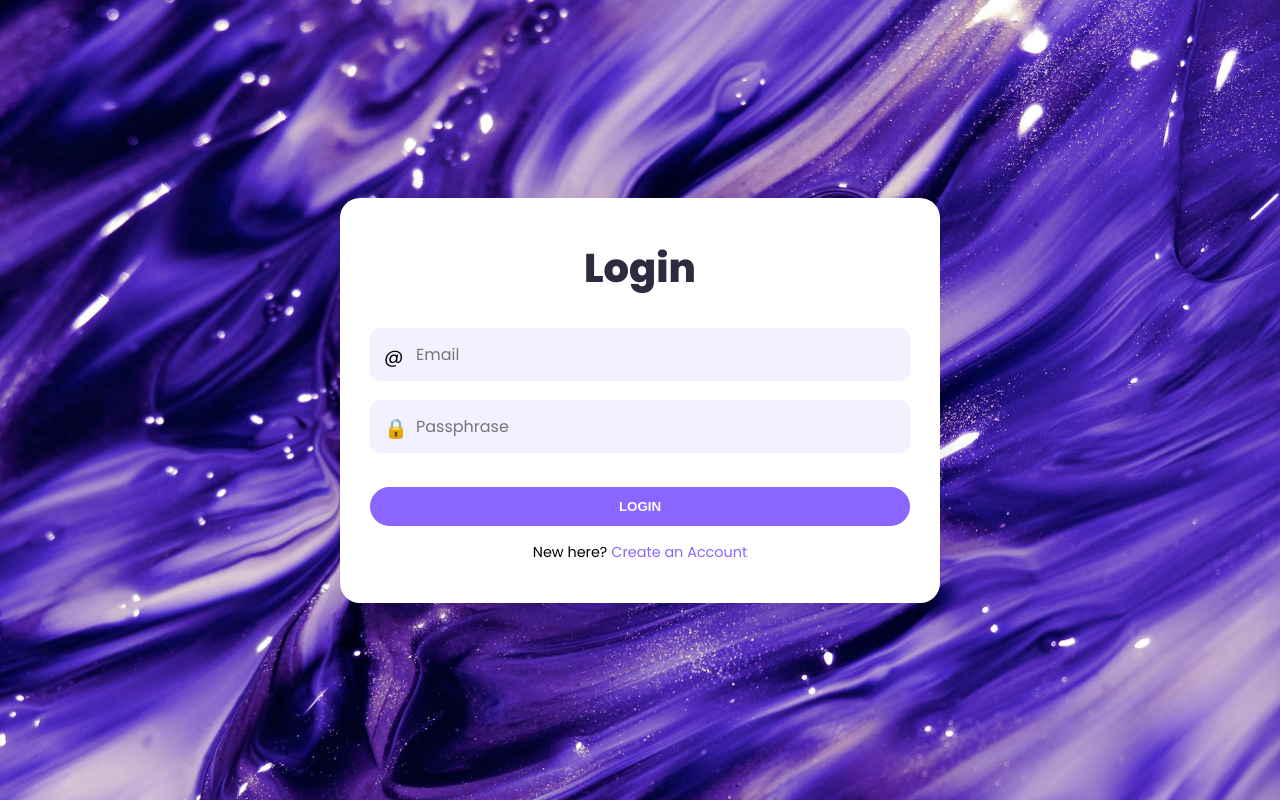
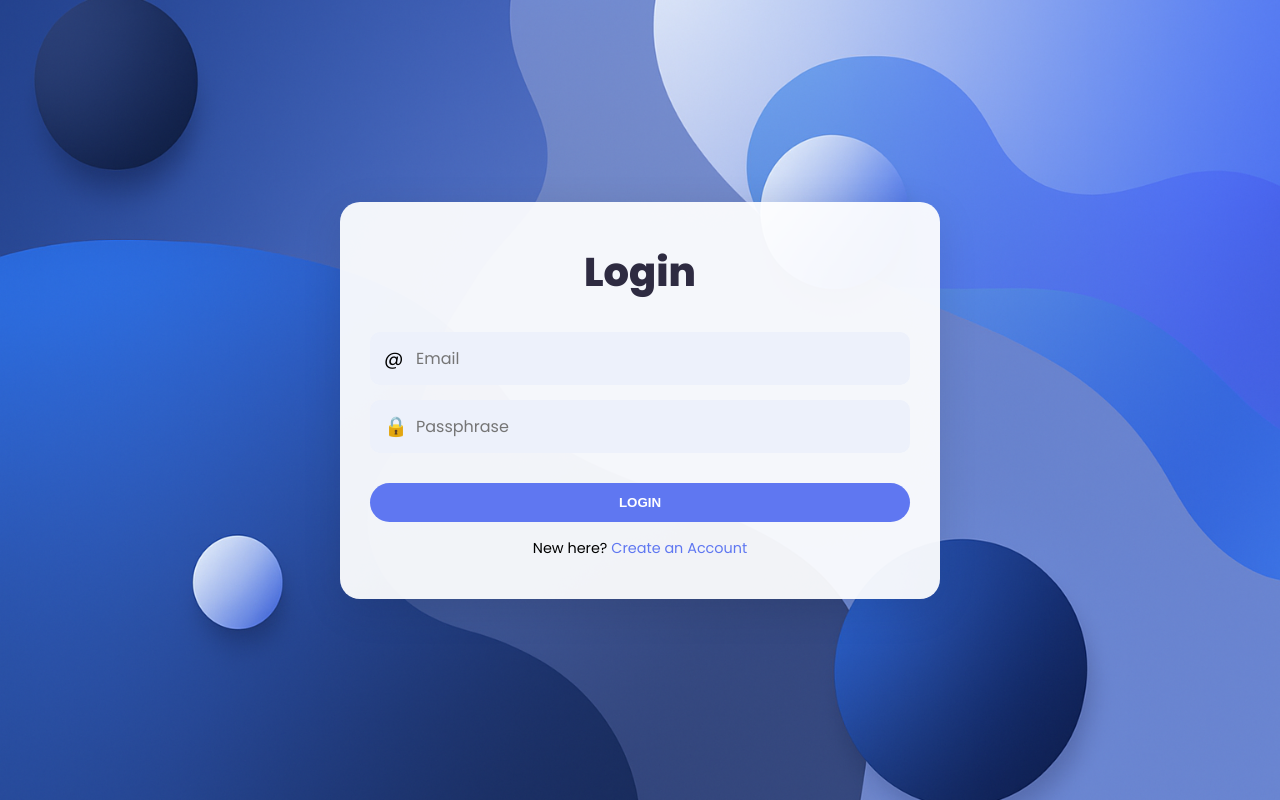
Before and after one commit to YuD1405/Secure_Vault, a Flask app: page /auth/login in a window 1280 px wide. Run offline with Flask 3, Linux system fonts and the light colour scheme; parts of the project's set-up code (start-up, migrations or seed data) failed here and were passed over.

Commit message:
denver_19/06_Update: login, signup css

```diff
--- a/flaskapi/routes/auth_routes.py
+++ b/flaskapi/routes/auth_routes.py
@@ -20,7 +20,7 @@ def login():
             return redirect(url_for('auth.dashboard'))
         else:
             return render_template('login.html', error=result.get("message"))
-    return render_template('login.html')
+    return render_template('login.html',error = None)
 
 @auth_bp.route("/signup", methods=["GET", "POST"])
 def signup():
--- /dev/null
+++ b/frontend/static/styles/login.css
@@ -0,0 +1,158 @@
+@import url('https://fonts.googleapis.com/css2?family=Poppins:wght@400;600;800&display=swap');
+
+:root {
+  --accent-color: #5f77f1;
+  --error-color: #f06272;
+  --base-color: #ffffffee;
+  --input-color: #edf1fb;
+  --text-color: #2e2b41;
+}
+
+* {
+  margin: 0;
+  padding: 0;
+  box-sizing: border-box;
+}
+
+body {
+  font-family: 'Poppins', sans-serif;
+  background: url('../images/main_bg.png') no-repeat center center/cover;
+  min-height: 100vh;
+  display: flex;
+  align-items: center;
+  justify-content: center;
+}
+
+.wrapper {
+  width: max(40%, 600px);
+  background-color: var(--base-color);
+  border-radius: 20px;
+  padding: 40px 30px;
+  box-shadow: 0 10px 40px rgba(0, 0, 0, 0.1);
+}
+
+h1 {
+  font-size: 2.5rem;
+  font-weight: 800;
+  text-align: center;
+  margin-bottom: 30px;
+  color: var(--text-color);
+}
+
+form {
+  display: flex;
+  flex-direction: column;
+  gap: 15px;
+}
+
+.input-group {
+  display: flex;
+  flex-direction: column;
+  position: relative;
+}
+
+.input-group>label {
+  position: absolute;
+  left: 14px;
+  top: 50%;
+  transform: translateY(-50%);
+  z-index: 1;
+  font-size: 1.2rem;
+}
+
+.input-group>input {
+  padding: 12px 12px 12px 44px;
+  border: 2px solid var(--input-color);
+  border-radius: 10px;
+  background-color: var(--input-color);
+  font: inherit;
+  color: var(--text-color);
+  transition: 150ms ease;
+}
+
+.input-group>input:focus {
+  outline: none;
+  border-color: var(--accent-color);
+}
+
+.input-group>input.error {
+  border-color: var(--error-color);
+}
+
+.input-group>.error-message {
+  color: var(--error-color);
+  font-size: 0.75rem;
+  margin-top: 4px;
+  margin-left: 5px;
+}
+
+form button {
+  margin-top: 15px;
+  padding: 0.9em;
+  border-radius: 1000px;
+  border: none;
+  background-color: var(--accent-color);
+  color: white;
+  font-weight: bold;
+  text-transform: uppercase;
+  cursor: pointer;
+  transition: 0.2s;
+}
+
+form button:hover {
+  background-color: var(--text-color);
+}
+
+p {
+  margin-top: 1rem;
+  text-align: center;
+  font-size: 0.9rem;
+}
+
+a {
+  color: var(--accent-color);
+  text-decoration: none;
+}
+
+a:hover {
+  text-decoration: underline;
+}
+
+.message-box {
+  padding: 10px;
+  margin-bottom: 15px;
+  border-radius: 5px;
+  text-align: center;
+  font-weight: bold;
+}
+
+.error-msg {
+  background-color: #f8d7da;
+  color: #721c24;
+  border: 1px solid #f5c6cb;
+}
+
+.success-msg {
+  background-color: #d4edda;
+  color: #155724;
+  border: 1px solid #c3e6cb;
+}
+
+.popup {
+  position: fixed;
+  top: 50%;
+  left: 50%;
+  transform: translate(-50%, -50%);
+  background-color: white;
+  border: 2px solid #007bff;
+  padding: 20px;
+  border-radius: 10px;
+  text-align: center;
+  display: none;
+  z-index: 9999;
+}
+
+.popup button {
+  margin-top: 10px;
+  padding: 8px 16px;
+}
--- a/frontend/static/styles/login_signup.css
+++ b/frontend/static/styles/signup.css
@@ -1,10 +1,10 @@
 @import url('https://fonts.googleapis.com/css2?family=Poppins:wght@400;600;800&display=swap');
 
 :root {
-  --accent-color: #8a65ff;
+  --accent-color: #5f77f1;
   --error-color: #f06272;
-  --base-color: white;
-  --input-color: #f3f0ff;
+  --base-color: #ffffffee;
+  --input-color: #edf1fb;
   --text-color: #2e2b41;
 }
 
@@ -16,7 +16,7 @@
 
 body {
   font-family: 'Poppins', sans-serif;
-  background: url('../images/background.jpg') no-repeat center center/cover;
+  background: url('../images/main_bg.png') no-repeat center center/cover;
   min-height: 100vh;
   display: flex;
   align-items: center;
--- a/frontend/templates/login.html
+++ b/frontend/templates/login.html
@@ -5,32 +5,25 @@
   <meta charset="UTF-8" />
   <meta name="viewport" content="width=device-width, initial-scale=1.0" />
   <title>Login</title>
-  <link rel="stylesheet" href="{{ url_for('static', filename='styles/login_signup.css') }}">
-  <script src="{{ url_for('static', filename='scripts/validation.js') }}" defer></script>
+  <link rel="stylesheet" href="{{ url_for('static', filename='styles/login.css') }}">
 </head>
 
 <body>
   <div class="wrapper">
     <h1>Login</h1>
     <form method="POST" action="{{ url_for('auth.login') }}">
-      <!-- <div>
-        <label for="email-input">@</label>
-        <input type="email" name="email" id="email-input" placeholder="Email" required>
-      </div>
-      <div>
-        <label for="password-input">🔒</label>
-        <input type="password" name="passphrase" id="password-input" placeholder="Passphrase" required>
-      </div> -->
+
+      {% if error %}
+      <div class="message-box error-msg">{{ error }}</div>
+      {% endif %}
       <div class="input-group">
         <label for="email">@</label>
         <input type="email" name="email" id="email" placeholder="Email" required />
-        <span class="error-message" id="email-error"></span>
       </div>
 
       <div class="input-group">
         <label for="passphrase">🔒</label>
         <input type="password" name="passphrase" id="passphrase" placeholder="Passphrase" required />
-        <span class="error-message" id="passphrase-error"></span>
       </div>
 
       <button type="submit">Login</button>
--- a/modules/auth/logic.py
+++ b/modules/auth/logic.py
@@ -79,7 +79,7 @@ def process_login(email, passphrase):
     now = datetime.now()
     if not user:
         log_user_action(email, "Login failed - No such user", "Failed")
-        return {"success": False, "message": "Email hoặc mật khẩu sai"}
+        return {"success": False, "message": "Wrong email or password"}
 
     # Đếm sai trong 2 phút
     if user['last_failed_login']:
@@ -92,7 +92,7 @@ def process_login(email, passphrase):
 
     if user['is_locked']:
         if (now - user['last_failed_login']) < timedelta(minutes=5):
-            return {"success": False, "message": "Tài khoản đang bị khóa. Vui lòng thử lại sau vài phút."}
+            return {"success": False, "message": "Your account is locked. Please try again later."}
         else:
             # Mở khóa sau 5 phút
             cur.execute(
@@ -111,7 +111,7 @@ def process_login(email, passphrase):
         """, (failed, now, is_locked, email))
         mysql.connection.commit()
         log_user_action(email, "Login failed - wrong pass", "Failed")
-        return {"success": False, "message": "Email hoặc mật khẩu sai"}
+        return {"success": False, "message": "Wrong email or password"}
 
     # Đúng pass → reset
     cur.execute("""
```
Also changed, not shown: other parts of frontend/static/styles/signup.css (+29 -1 lines), frontend/templates/signup.html (+8 -3 lines), frontend/static/background.jpg (deleted), frontend/static/images/main_bg.png (added), 1 other file.
